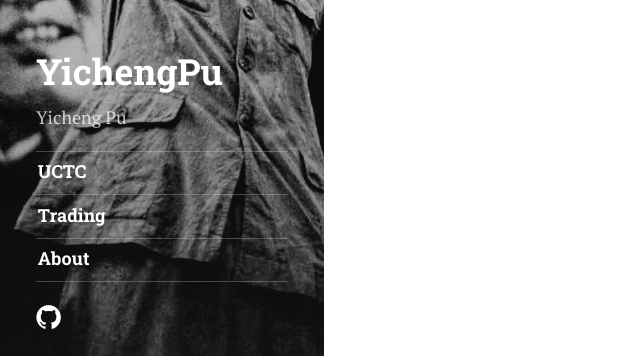
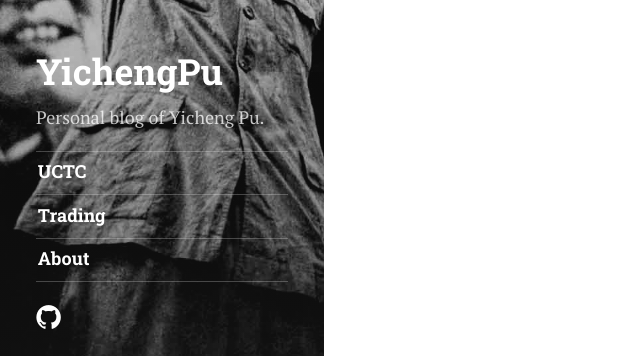
Before and after one commit to YichengPu/YIchengPu.github.io, a Jekyll site: the page built from index.html, in a window 1280 px wide. Shown: the part 523-879 px from the top of the page, without its empty margins (0-640 px from the left). Built offline with Jekyll 4.4.1, drawn with Linux system fonts in a browser that asks for light colours; some web fonts are replaced.

Commit message:
Update _config.yml

```diff
--- a/_config.yml
+++ b/_config.yml
@@ -11,7 +11,7 @@ title:            YichengPu
 
 # Markdown enabled, however don't use more than one paragraph (enforced by `>`)
 description:       >
-  Yicheng Pu
+  Personal blog of Yicheng Pu.
 
 # The tags listed as entries in the sidebar
 sidebar_tags:     [UCTC, Trading]
```
